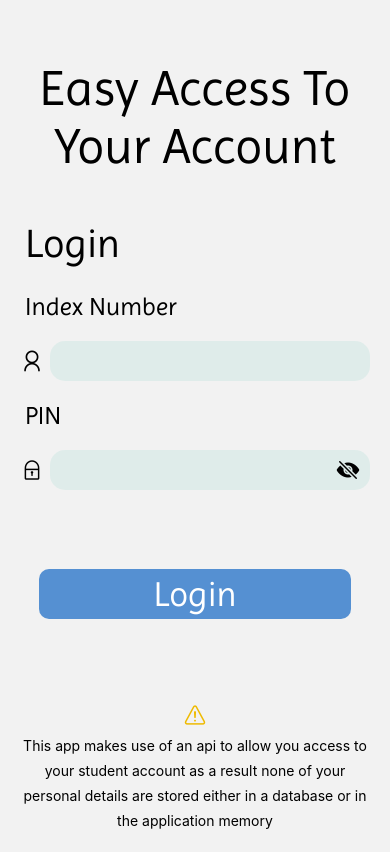
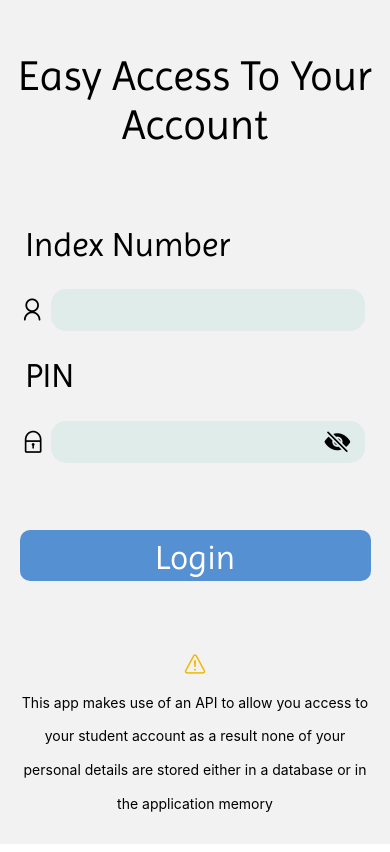
Before and after one commit to stevedzakpasu/sakai-assignment-app, a React Native app: screen /LoginScreen in a window 390 px wide. Built offline with nearby package versions, Linux system fonts and the light colour scheme.

Commit message:
added local storage

```diff
--- a/App.js
+++ b/App.js
@@ -1,6 +1,6 @@
 import React, { useCallback, useEffect, useState } from "react";
 import { NavigationContainer } from "@react-navigation/native";
-import { createStackNavigator } from "@react-navigation/stack";
+import { createNativeStackNavigator } from "@react-navigation/native-stack";
 import { StyleSheet, Text, View } from "react-native";
 import "react-native-gesture-handler";
 import LoginScreen from "./screens/LoginScreen";
@@ -9,12 +9,16 @@ import OnboardingScreen from "./screens/OnboardingScreen";
 import * as SplashScreen from "expo-splash-screen";
 import * as Font from "expo-font";
 import AssignmentDetails from "./screens/AssignmentDetails";
-import AsyncStorage from "@react-native-async-storage/async-storage";
-const Stack = createStackNavigator();
+import { getUserStatus } from "./hooks/LocalStorage";
+const Stack = createNativeStackNavigator();
 
 export default function App() {
   const [appIsReady, setAppIsReady] = useState(false);
-  //const [isFirstLaunch, setIsFirstLaunch] = useState(null);
+  const [status, setStatus] = useState();
+
+  useEffect(() => {
+    getUserStatus("status").then((response) => setStatus(response));
+  }, []);
 
   useEffect(() => {
     async function prepare() {
@@ -43,41 +47,6 @@ export default function App() {
     return null;
   }
 
-  // useEffect(() => {
-  //   AsyncStorage.getItem("alreadyLaunched", "true").then((value) => {
-  //     if (value == null) {
-  //       AsyncStorage.setItem("alreadyLaunched", "true"), setIsFirstLaunch(true);
-  //     } else {
-  //       setIsFirstLaunch(false);
-  //     }
-  //   });
-  // }, []);
-
-  // if (isFirstLaunch === null) {
-  //   return null;
-  // } else if (isFirstLaunch === true) {
-  //   return (
-  //     <View style={{ flex: 1 }} onLayout={onLayoutRootView}>
-  //       <NavigationContainer>
-  //         <Stack.Navigator
-  //           screenOptions={{
-  //             headerShown: false,
-  //           }}
-  //         >
-  //           <Stack.Screen
-  //             name="OnboardingScreen"
-  //             component={OnboardingScreen}
-  //           />
-  //           <Stack.Screen name="LoginScreen" component={LoginScreen} />
-  //           <Stack.Screen name="HomeScreen" component={HomeScreen} />
-  //         </Stack.Navigator>
-  //       </NavigationContainer>
-  //     </View>
-  //   );
-  // } else {
-  //   return <LoginScreen />;
-  // }
-
   return (
     <View style={{ flex: 1 }} onLayout={onLayoutRootView}>
       <NavigationContainer>
@@ -86,7 +55,10 @@ export default function App() {
             headerShown: false,
           }}
         >
-          <Stack.Screen name="OnboardingScreen" component={OnboardingScreen} />
+          {status != "old" ? (
+            <Stack.Screen name="Welcome" component={OnboardingScreen} />
+          ) : null}
+
           <Stack.Screen name="LoginScreen" component={LoginScreen} />
           <Stack.Screen name="HomeScreen" component={HomeScreen} />
           <Stack.Screen
@@ -105,12 +77,3 @@ export default function App() {
     </View>
   );
 }
-
-const styles = StyleSheet.create({
-  container: {
-    flex: 1,
-    backgroundColor: "#fff",
-    alignItems: "center",
-    justifyContent: "center",
-  },
-});
--- /dev/null
+++ b/hooks/LocalStorage.js
@@ -0,0 +1,51 @@
+import AsyncStorage from "@react-native-async-storage/async-storage";
+const userStatus = async (key, value) => {
+  try {
+    await AsyncStorage.setItem(key, value);
+  } catch (error) {
+    alert("Something may have gone wrong, please restart the app.");
+  }
+};
+
+const getUserStatus = async (key) => {
+  try {
+    let status = await AsyncStorage.getItem(key);
+    return status;
+  } catch (error) {
+    alert("Something may have gone wrong, please restart the app.");
+  }
+};
+const userID = async (key, value) => {
+  try {
+    await AsyncStorage.setItem(key, value);
+  } catch (error) {
+    alert("ok");
+  }
+};
+
+const getUserID = async (key) => {
+  try {
+    let status = await AsyncStorage.getItem(key);
+    return status;
+  } catch (error) {
+    alert("Something may have gone wrong, please restart the app.");
+  }
+};
+const userPIN = async (key, value) => {
+  try {
+    await AsyncStorage.setItem(key, value);
+  } catch (error) {
+    alert("hi");
+  }
+};
+
+const getUserPIN = async (key) => {
+  try {
+    let status = await AsyncStorage.getItem(key);
+    return status;
+  } catch (error) {
+    alert("Something may have gone wrong, please restart the app.");
+  }
+};
+
+export { userStatus, getUserStatus, userID, getUserID, userPIN, getUserPIN };
--- a/package.json
+++ b/package.json
@@ -13,6 +13,7 @@
     "@react-native-async-storage/async-storage": "^1.17.6",
     "@react-navigation/material-top-tabs": "^6.2.1",
     "@react-navigation/native": "^6.0.10",
+    "@react-navigation/native-stack": "^6.6.2",
     "@react-navigation/stack": "^6.2.1",
     "expo": "~45.0.0",
     "expo-font": "^10.1.0",
@@ -28,7 +29,8 @@
     "react-native-safe-area-context": "4.2.4",
     "react-native-screens": "~3.11.1",
     "react-native-tab-view": "^3.1.1",
-    "react-native-web": "0.17.7"
+    "react-native-web": "0.17.7",
+    "expo-constants": "~13.1.1"
   },
   "devDependencies": {
     "@babel/core": "^7.12.9"
--- a/screens/LoginScreen.js
+++ b/screens/LoginScreen.js
@@ -1,33 +1,58 @@
-import { StyleSheet, Text, View, TextInput, Pressable } from "react-native";
+import {
+  StyleSheet,
+  Text,
+  View,
+  TextInput,
+  Pressable,
+  Dimensions,
+  Alert,
+} from "react-native";
+import Constants from "expo-constants";
 import React from "react";
 import { AntDesign } from "@expo/vector-icons";
 import { Ionicons } from "@expo/vector-icons";
+import { userID, userPIN } from "../hooks/LocalStorage";
+
+const { height, width } = Dimensions.get("window");
 
 export default function LoginScreen({ navigation }) {
-  const [text, onChangeText] = React.useState(null);
-  const [number, onChangeNumber] = React.useState(null);
+  const [studentNumber, setStudentNumber] = React.useState("");
+  const [studentPIN, setStudentPIN] = React.useState("");
+
+  const Login = () => {
+    userID("username", studentNumber);
+    userPIN("pin", studentPIN);
+  };
   return (
     <View style={styles.container}>
       <View
         style={{
           alignItems: "center",
           justifyContent: "center",
-          margin: 20,
+          margin: height * 0.01,
+          paddingTop: height * 0.05,
         }}
       >
         <Text
-          style={{ fontFamily: "regular", fontSize: 50, textAlign: "center" }}
+          style={{
+            fontFamily: "regular",
+            fontSize: height * 0.05,
+            textAlign: "center",
+          }}
         >
           Easy Access To Your Account
         </Text>
       </View>
 
-      <View style={{ margin: 25 }}>
-        <Text style={{ fontFamily: "regular", fontSize: 40 }}>Login</Text>
-      </View>
-
       <View>
-        <Text style={{ fontFamily: "regular", marginLeft: 25, fontSize: 25 }}>
+        <Text
+          style={{
+            fontFamily: "regular",
+            marginLeft: height * 0.03,
+            marginTop: height * 0.08,
+            fontSize: height * 0.04,
+          }}
+        >
           Index Number
         </Text>
       </View>
@@ -39,21 +64,26 @@ export default function LoginScreen({ navigation }) {
       >
         <AntDesign
           name="user"
-          size={24}
+          size={height * 0.03}
           color="black"
-          style={{ position: "absolute", left: 20 }}
+          style={{ position: "absolute", left: width * 0.05 }}
         />
         <TextInput
           style={styles.input}
-          onChangeText={onChangeText}
-          value={text}
+          onChangeText={(ID) => setStudentNumber(ID)}
           keyboardType="numeric"
           selectionColor={"black"}
           maxLength={8}
         />
       </View>
       <View>
-        <Text style={{ fontFamily: "regular", marginLeft: 25, fontSize: 25 }}>
+        <Text
+          style={{
+            fontFamily: "regular",
+            marginLeft: height * 0.03,
+            fontSize: height * 0.04,
+          }}
+        >
           PIN
         </Text>
       </View>
@@ -65,14 +95,13 @@ export default function LoginScreen({ navigation }) {
       >
         <AntDesign
           name="lock"
-          size={24}
+          size={width * 0.07}
           color="black"
-          style={{ position: "absolute", left: 20 }}
+          style={{ position: "absolute", left: width * 0.05 }}
         />
         <TextInput
           style={styles.input}
-          onChangeText={onChangeNumber}
-          value={number}
+          onChangeText={(PIN) => setStudentPIN(PIN)}
           keyboardType="numeric"
           selectionColor={"black"}
           maxLength={5}
@@ -80,9 +109,9 @@ export default function LoginScreen({ navigation }) {
         />
         <Ionicons
           name="eye-off"
-          size={24}
+          size={width * 0.07}
           color="black"
-          style={{ position: "absolute", right: 30 }}
+          style={{ position: "absolute", right: width * 0.1 }}
         />
       </View>
 
@@ -90,18 +119,21 @@ export default function LoginScreen({ navigation }) {
         style={{
           backgroundColor: "#5590D2",
           alignSelf: "center",
-          width: "80%",
-          padding: 5,
+          width: width * 0.9,
+          padding: width * 0.02,
           borderRadius: 10,
-          height: 50,
-          margin: "15%",
+          height: height * 0.06,
+          margin: height * 0.05,
         }}
-        onPress={() => navigation.navigate("HomeScreen")}
+        onPress={() => {
+          Login();
+          navigation.navigate("HomeScreen");
+        }}
       >
         <Text
           style={{
             fontFamily: "regular",
-            fontSize: 35,
+            fontSize: height * 0.04,
             alignSelf: "center",
             color: "white",
           }}
@@ -122,10 +154,10 @@ export default function LoginScreen({ navigation }) {
           name="warning-outline"
           size={24}
           color="#EEBA00"
-          style={{ margin: 5 }}
+          style={{ margin: height * 0.01 }}
         />
-        <Text style={{ textAlign: "center", lineHeight: 25 }}>
-          This app makes use of an api to allow you access to your student
+        <Text style={{ textAlign: "center", lineHeight: height * 0.04 }}>
+          This app makes use of an API to allow you access to your student
           account as a result none of your personal details are stored either in
           a database or in the application memory
         </Text>
@@ -137,16 +169,16 @@ export default function LoginScreen({ navigation }) {
 const styles = StyleSheet.create({
   container: {
     flex: 1,
-    marginTop: "10%",
+    marginTop: Constants.statusBarHeight,
   },
   input: {
-    fontSize: 25,
+    fontSize: height * 0.03,
     fontFamily: "regular",
     color: "black",
     flex: 1,
-    height: 40,
-    margin: 20,
-    marginLeft: 50,
+    height: height * 0.05,
+    margin: height * 0.03,
+    marginLeft: width * 0.13,
     borderRadius: 15,
     padding: 10,
     backgroundColor: "rgba(63,188,166,0.1)",
--- a/screens/OnboardingScreen.js
+++ b/screens/OnboardingScreen.js
@@ -1,6 +1,7 @@
 import { Image, Text, Pressable } from "react-native";
 import React from "react";
 import Onboarding from "react-native-onboarding-swiper";
+import { userStatus } from "../hooks/LocalStorage";
 
 const Done = ({ ...props }) => (
   <Pressable
@@ -22,7 +23,10 @@ const Done = ({ ...props }) => (
 
 const OnboardingScreen = ({ navigation }) => (
   <Onboarding
-    onDone={() => navigation.navigate("LoginScreen")}
+    onDone={() => {
+      navigation.navigate("LoginScreen");
+      userStatus("status", "old");
+    }}
     showSkip={false}
     showNext={false}
     bottomBarHighlight={false}
```
Also changed, not shown: screens/HomeScreen.js (+8 -2 lines), 1 other file (tests, documents, lock files or other folders).
